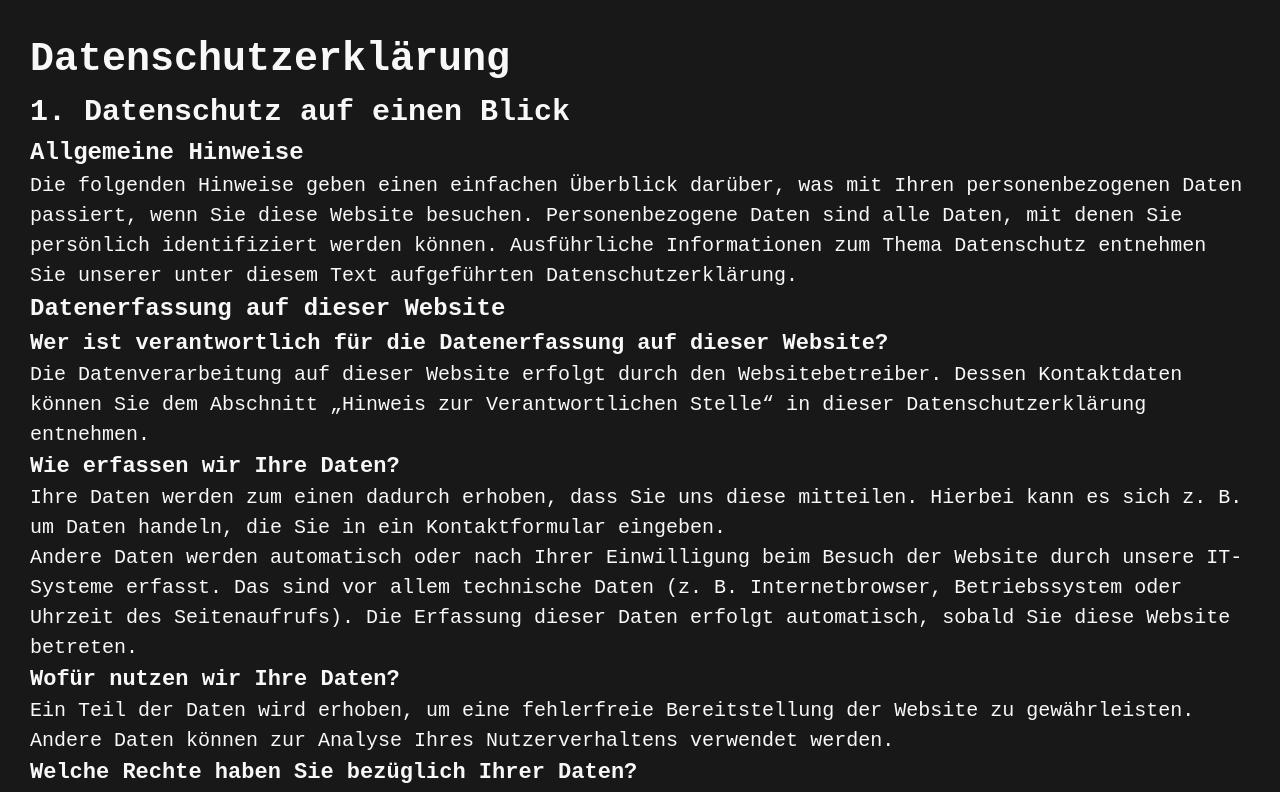
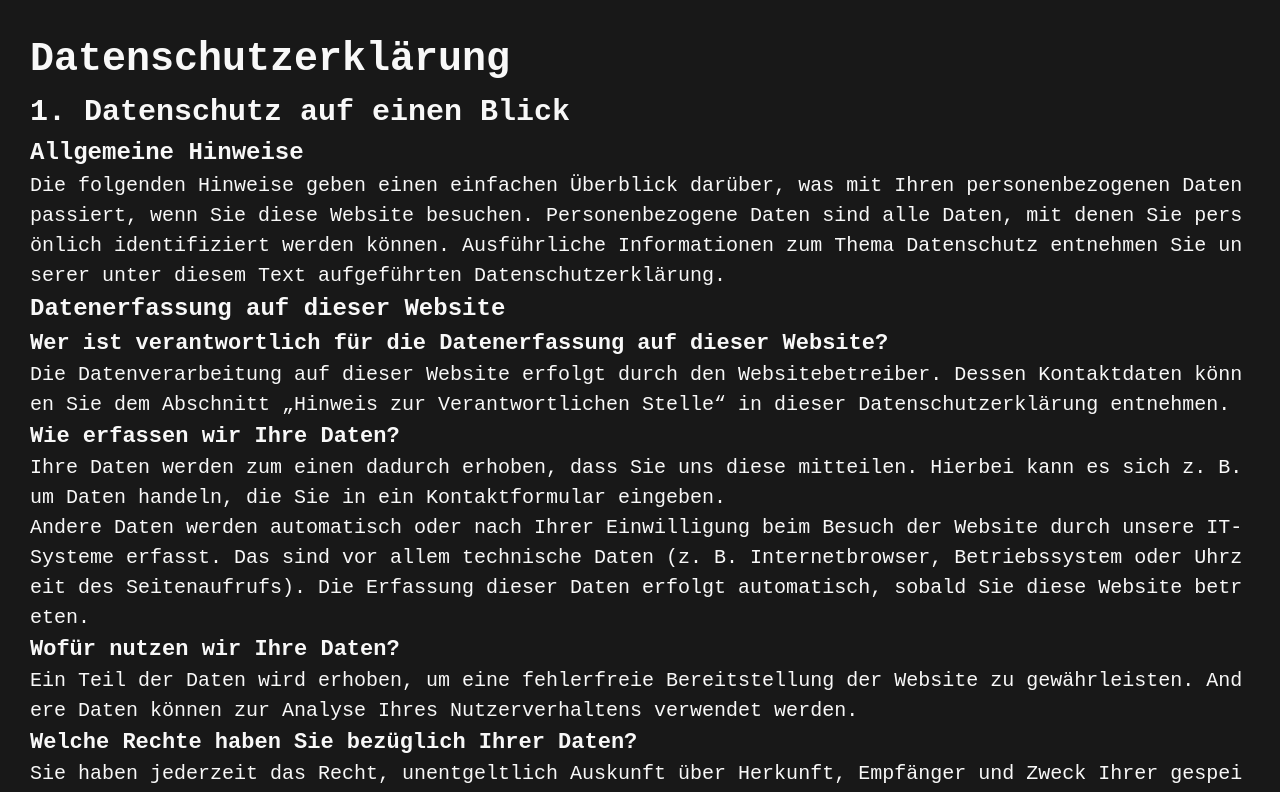
Before and after one commit to corinnaSPK/boulder, a Vue app in the folder boulder/: page /datenschutz in a window 1280 px wide. Shown: the top 792 px of the page. Built offline with nearby package versions, Linux system fonts and the light colour scheme.

Commit message:
word break all

```diff
--- a/boulder/src/views/DSGVOView.vue
+++ b/boulder/src/views/DSGVOView.vue
@@ -627,6 +627,7 @@ noreferrer"
 <style lang="css" scoped>
 .datenschutz {
 	padding: 3rem;
+	word-break: break-all;
 }
 li {
 	font-size: 1.6rem;
```
